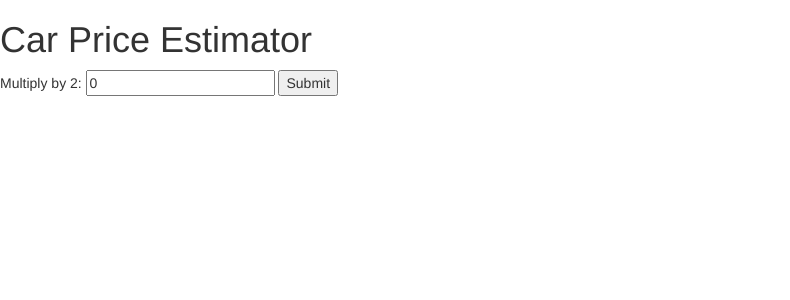
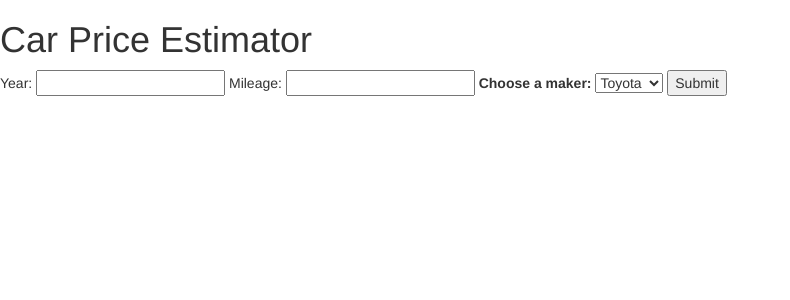
Before and after one commit to NathanHung369/CarGurus_Scrapping_Project, a Flask app: page / in a window 1280 px wide. Shown: the part 62-362 px from the top of the page, without its empty margins (0-790 px from the left). Run offline with Flask 2, Linux system fonts and the light colour scheme; parts of the project's set-up code (start-up, migrations or seed data) failed here and were passed over; some libraries are stand-ins or nearby versions.

Commit message:
shows price with search parameters

```diff
--- a/Alerts.py
+++ b/Alerts.py
@@ -16,7 +16,7 @@ def email_alert(subject, body, to):
 
     user = 'nathan.project.alerts@gmail.com'
     msg['from'] = user
-    password = ''
+    password = 'okjgfadmakfznaaq'
 
 
     server = smtplib.SMTP("smtp.gmail.com", 587)
--- a/FlaskCrudApp/FlaskWebAPI.py
+++ b/FlaskCrudApp/FlaskWebAPI.py
@@ -1,4 +1,13 @@
+from asyncio.windows_events import NULL
 from flask import Flask, render_template, url_for, request, redirect
+import os
+import json
+import psycopg2
+import urllib.parse as up
+
+
+
+
 
 app = Flask(__name__)
 #route for index
@@ -23,17 +32,43 @@ def Contact():
 #route for submit
 @app.route('/submit', methods=['POST', 'GET'])
 def submit():
+
+    #Connect to Database and convert relevent data into a DataFrame
+    #Connect to Database
+    parentDir = os.path.dirname(os.getcwd())
+    print(parentDir)
+    path = parentDir+'\PSQLCredentials.json'
+    #path = parentDir+'/trader33drakor/PSQLCredentials.json'
+    cred = json.load(open(path))
+    url = up.urlparse(cred[1]['connString'])
+    conn = psycopg2.connect(database=url.path[1:], user=url.username, password=url.password, host=url.hostname, port=url.port )
+    cursor  = conn.cursor()
+    cursor.execute("select * from regression order by modelid desc limit 1")
+    conn.commit()
+    data = cursor.fetchall()
+    yearcoef = float(data[0][2])
+    mileagecoef = float(data[0][3])
+    makercoef = float(data[0][4])
+    intercept = float(data[0][5])
+
     if request.method == 'POST':
-        multiply = float(request.form['multiply'])
-        result = multiply*2
+        year = float(request.form['Year'])#searches form with Name
+        mileage = float(request.form['Mileage'])
+        maker = NULL
+        if(str(request.form['Maker'])== 'Toyota'):
+            maker = float(0)
+        else:
+            maker = float(1)
 
-        return redirect(url_for("success", results = result))
+        result = (yearcoef * year) + (mileagecoef * mileage) + (maker * makercoef)+ intercept
+
+        return redirect(url_for("success", price = result, year = year, mileage = mileage, maker = request.form['Maker'] ))
 
 
 #refresh with answer
-@app.route('/success/<int:results>')
-def success(results):
-    return render_template('showPrice.html', resultPrice= results)
+@app.route('/success/<price>, <year>, <mileage>, <maker>')
+def success(price, year, mileage, maker):
+    return render_template('showPrice.html', price = price, year = year, mileage = mileage, maker = maker)
 
 
 if __name__ == "__main__":
--- a/FlaskCrudApp/templates/index.html
+++ b/FlaskCrudApp/templates/index.html
@@ -13,8 +13,17 @@
 <body>
     <h1>Car Price Estimator</h1>
     <form action="/submit" method='post'>
-        <lable for="Multiply"> Multiply by 2:  </lable>
-        <input type="text" id="multiply" name = "multiply" value = "0">
+        <lable for="Year"> Year:  </lable>
+        <input type="text" id="year" name="Year" >
+        <lable for="Mileage"> Mileage:  </lable>
+        <input type="text" id="mileage" name = "Mileage">
+
+        <label for="maker">Choose a maker:</label>
+
+        <select name="Maker" id="Maker" name = "Maker">
+        <option value="Toyota">Toyota</option>
+        <option value="Subaru">Subaru</option>
+        </select>
         <input type = "submit" value="Submit">
 
     </form>
```
Also changed, not shown: FlaskCrudApp/templates/ShowPrice.html (+28 -3 lines).
